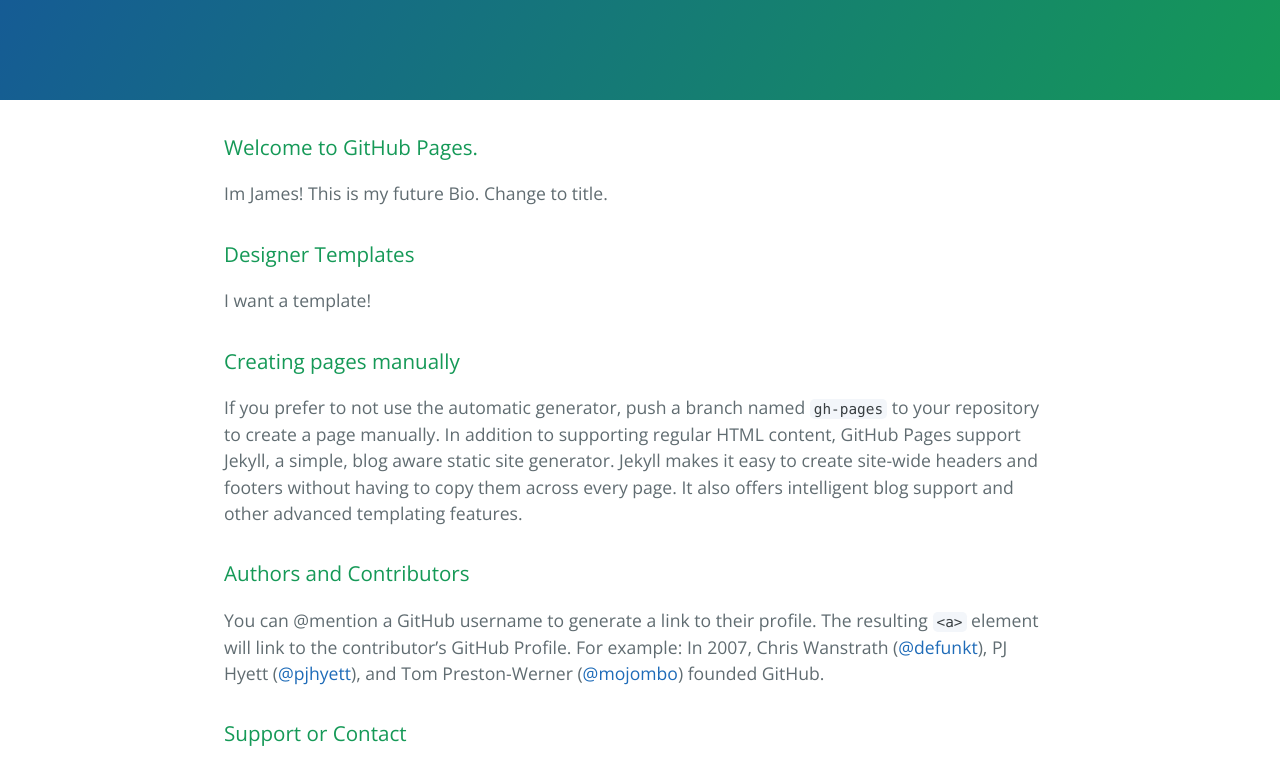
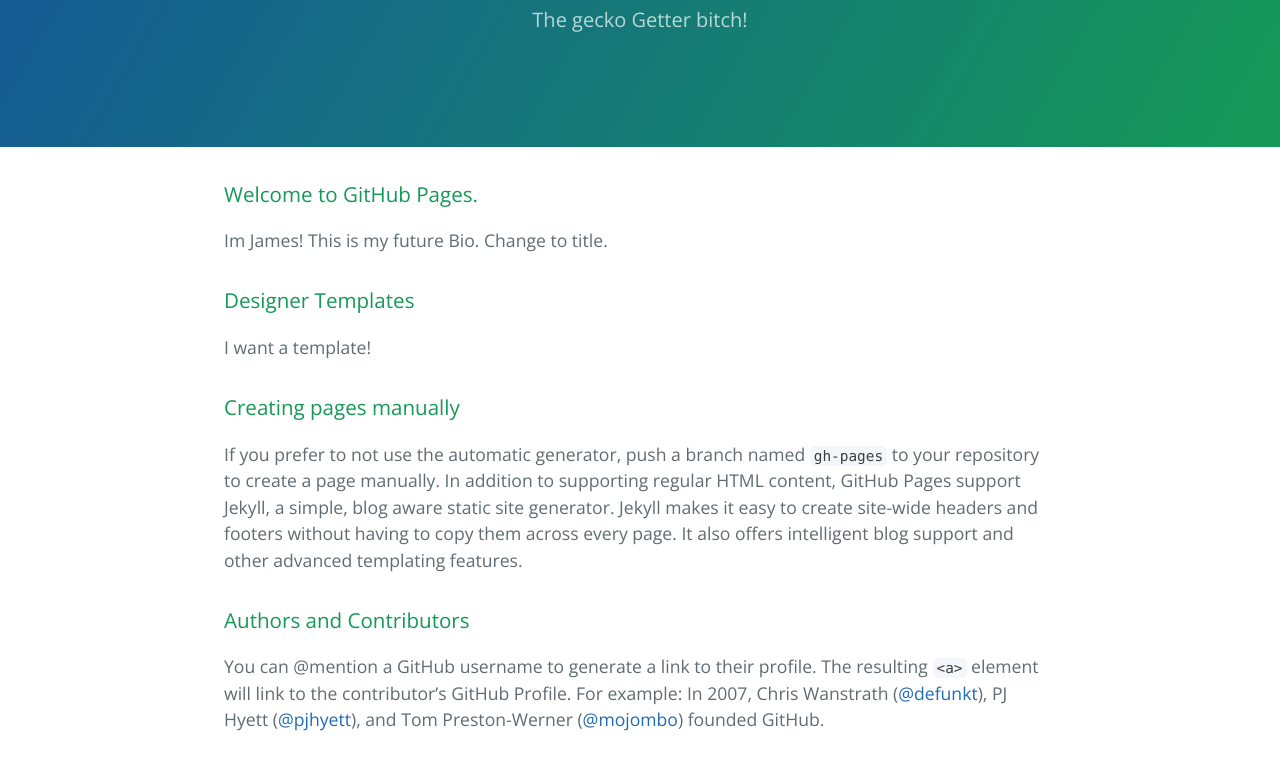
Before and after one commit to JETitus/JETitus.github.io, a plain HTML site: page index.html in a window 1280 px wide. Shown: the part 170-932 px from the top of the page. Drawn offline with nearby package versions, Linux system fonts and the light colour scheme.

Commit message:
Update index.html

```diff
--- a/index.html
+++ b/index.html
@@ -12,7 +12,7 @@
   <body>
     <section class="page-header">
       <h1 class="project-name">James E. Titus-McQuillan</h1>
-      <h2 class="project-tagline"></h2>
+      <h2 class="project-tagline">The gecko Getter bitch!</h2>
     </section>
 
     <section class="main-content">
```
